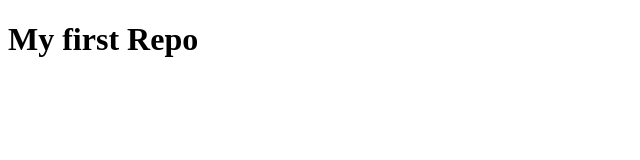
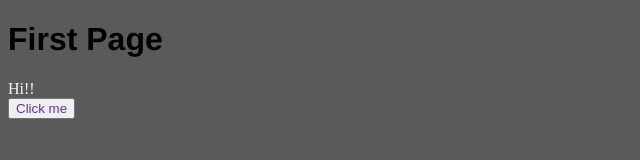
Before and after one commit to krahulreddy/krahulreddy.github.io, a plain HTML site: page index.html in a window 1280 px wide. Shown: the whole page, without its empty margins (0-640 px from the left). Drawn offline with Linux system fonts and the light colour scheme.

Commit message:
index.html updated

```diff
--- a/index.html
+++ b/index.html
@@ -1,9 +1,42 @@
 <!DOCTYPE html>
-<html>
+<html lang="en">
 <head>
-	<title>First</title>
+    <meta charset="UTF-8">
+    <meta name="viewport" content="width=device-width, initial-scale=1.0">
+    <meta http-equiv="X-UA-Compatible" content="ie=edge">
+    <title>Document</title>
 </head>
+<script>
+    var button = {
+    n : 0,
+    click()
+    {
+        this.n++;
+        document.getElementById('abc').innerHTML = 'U clicked me ' + this.n + ' times';
+        console.log(this.n);
+    }
+    }
+</script>
+<style>
+    body{
+        background: rgb(90, 90, 90);
+        color : whitesmoke;
+    }
+    h1{
+        color : black;
+        font-family: Helvetica, sans-serif;
+    }
+    button
+    {
+        backface-visibility: visible;
+        color : rebeccapurple;
+    }
+</style>
 <body>
-<h1>My first Repo</h1>
+    <h1>
+        First Page
+    </h1>
+    Hi!!
+    <br><button id = 'abc' type = "button" onclick="button.click()">Click me</button>
 </body>
 </html>
```
